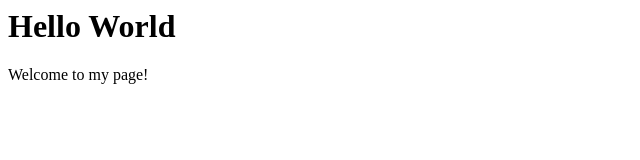
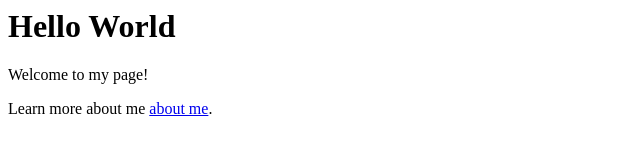
Before and after one commit to Doriccio/Doriccio.github.io, a plain HTML site: page index.html in a window 1280 px wide. Shown: the whole page, without its empty margins (0-640 px from the left). Drawn offline with Linux system fonts and the light colour scheme.

Commit message:
Update index.html

```diff
--- a/index.html
+++ b/index.html
@@ -1,2 +1,3 @@
 <h1>Hello World</h1>
 <p>Welcome to my page!</p>
+<p>Learn more about me <a href="about.html">about me</a>.</p>
```
